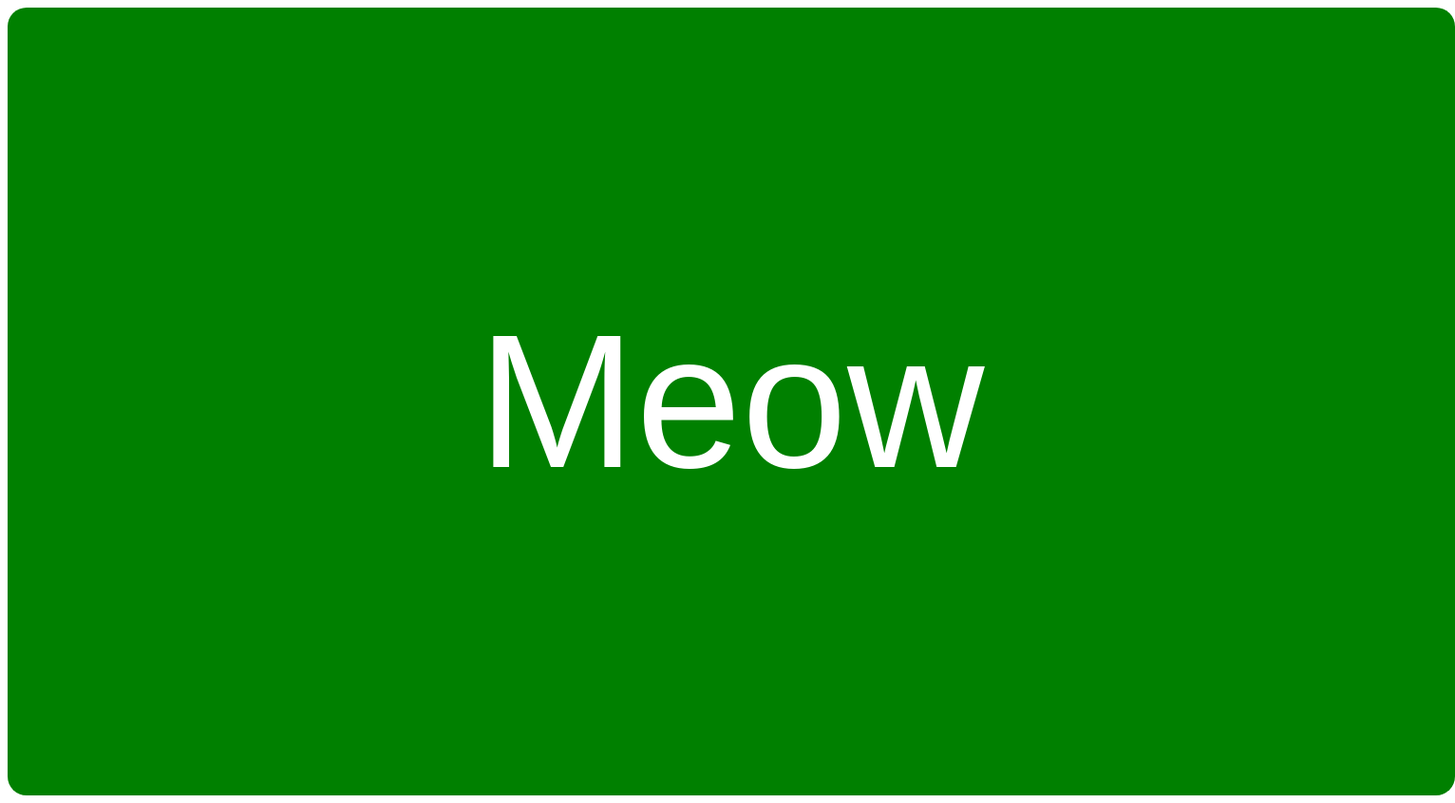
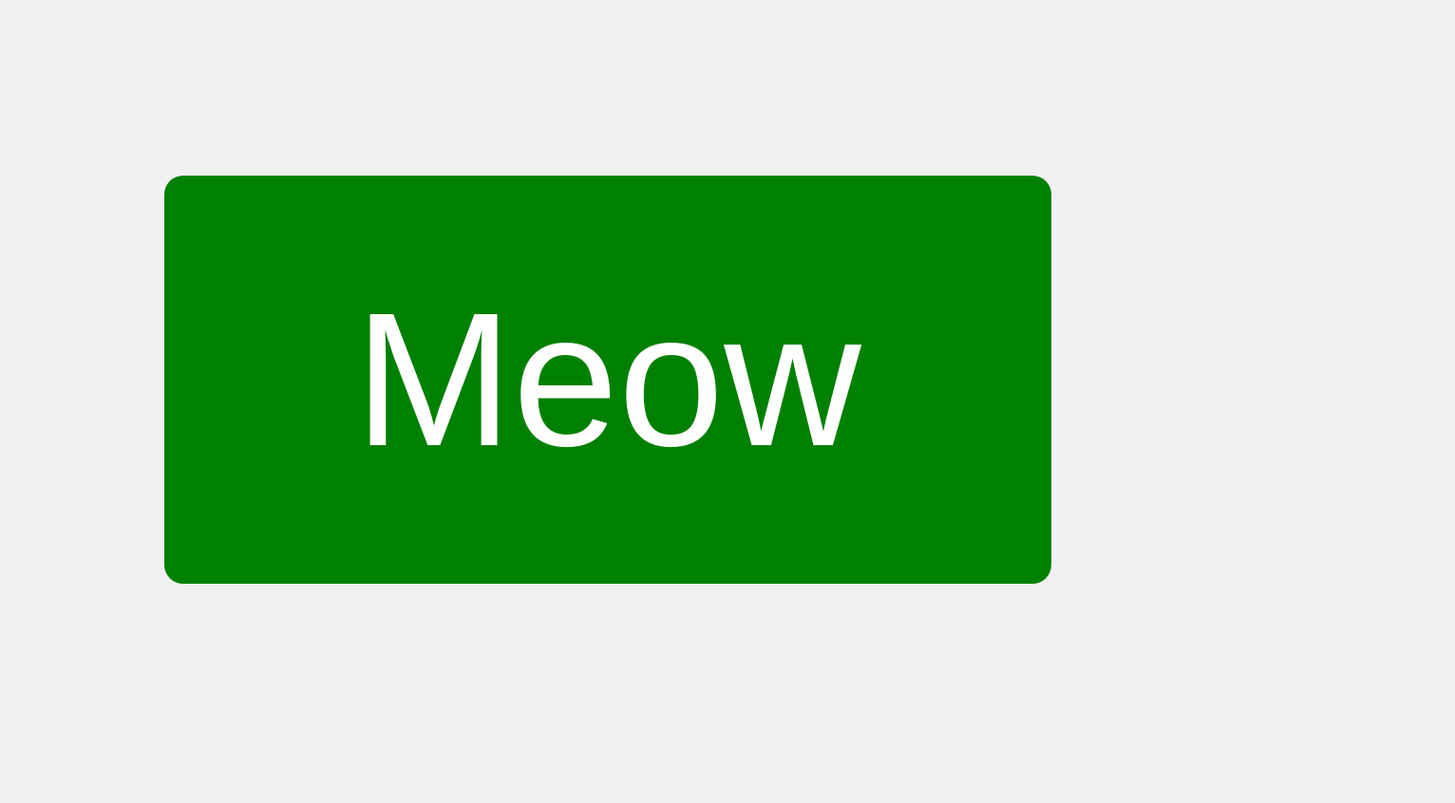
Before and after one commit to eggeategg/meoow, a plain HTML site: page index.html in a window 1280 px wide. Shown: the whole page at 95% size, 1532 px wide, since content can reach past the window. After the commit the page ends 800 px from the top, so only its background shows below. Drawn offline with Linux system fonts and the light colour scheme.

Commit message:
Update index.html

```diff
--- a/index.html
+++ b/index.html
@@ -6,9 +6,19 @@
     <title>GOOB</title>
 
     <style>
+        /* Center the button using flexbox */
+        body {
+            display: flex;
+            justify-content: center; /* Center horizontally */
+            align-items: center; /* Center vertically */
+            height: 100vh; /* Full height of the viewport */
+            margin: 0;
+            background-color: #f0f0f0; /* Optional: Background color for the body */
+        }
+
         #meowButton {
             font-size: 200px; /* Increase text size */
-            padding: 300px 495px; /* Increase padding to make it bigger */
+            padding: 100px 200px; /* Increase padding to make it bigger */
             border-radius: 20px; /* Optional: Rounded corners */
             background-color: green; /* Optional: Button background color */
             color: white; /* Optional: Button text color */
@@ -17,7 +27,7 @@
         }
 
         #meowButton:hover {
-            background-color: green; /* Optional: Change color on hover */
+            background-color: darkgreen; /* Optional: Change color on hover */
         }
     </style>
 
```
